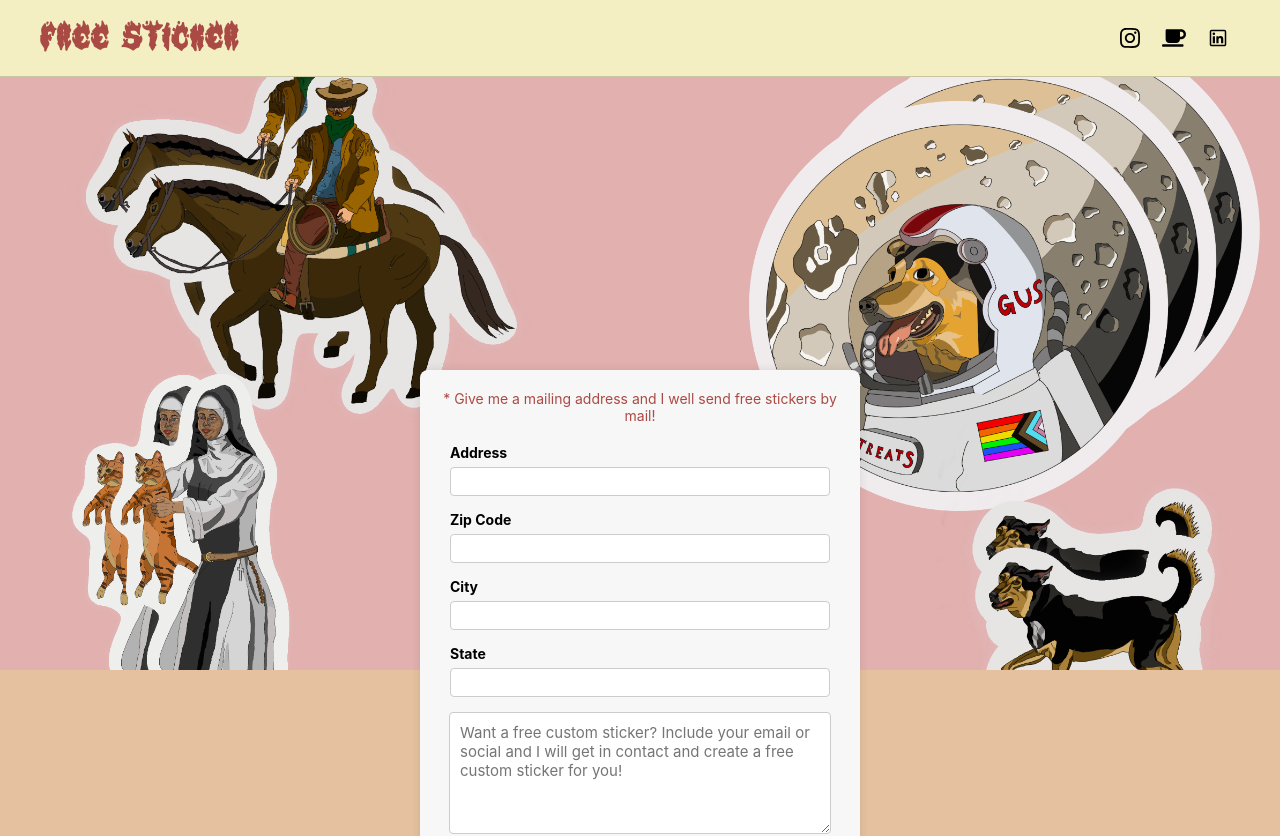
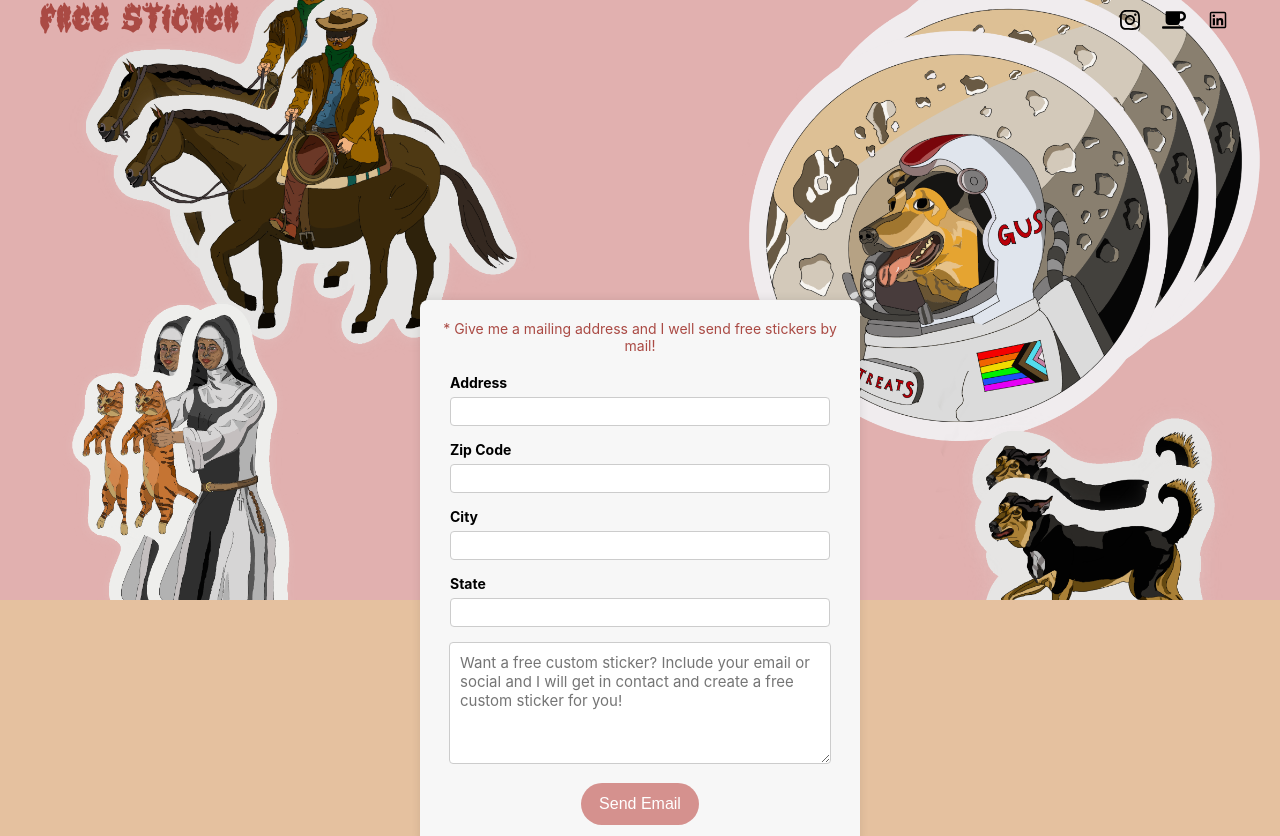
Before and after one commit to wliederer/betsy, a React (Create React App) app: page / in a window 1280 px wide. Shown: the top 836 px of the page. Built offline with nearby package versions, Linux system fonts and the light colour scheme.

Commit message:
adjust header scroll

```diff
--- a/src/Components/Header.css
+++ b/src/Components/Header.css
@@ -2,8 +2,9 @@
 
 /* Header container styles */
 header {
-  background-color: #f4efc2;
-  border-bottom: 1px solid rgba(14, 14, 14, 0.18);
+  /* background-color: #f4efc2; */
+  background-color: rgba(244, 239, 194, 0);
+  /* border-bottom: 1px solid rgba(14, 14, 14, 0.18); */
   position: fixed; /* Fixed position to keep the header at the top */
   top: 0;
   left: 0;
@@ -19,6 +20,7 @@ nav {
   display: flex;
   justify-content: space-between; /* Space out the logo and links */
   align-items: center; /* Vertically center items */
+  height: 40px;
 }
 
 @font-face {
--- a/src/Components/Header.js
+++ b/src/Components/Header.js
@@ -1,4 +1,4 @@
-import React from 'react'
+import React, { useEffect } from 'react'
 import './Header.css'
 import github from './svgs/github.svg'
 import coffee from './svgs/coffee.svg'
@@ -8,6 +8,19 @@ import instagram from './svgs/instagram.svg'
 import OutsideClickHandler from './OutsideClickHandler'
 
 const Header = ({ open, setIsOpen }) => {
+
+
+  window.addEventListener('scroll', function () {
+    var header = document.querySelector('header');
+    var scrollPosition = window.scrollY;
+
+    // Calculate opacity based on scroll position
+    var opacity = Math.min(0.5, scrollPosition / 500);
+
+    // Update the opacity of the header
+    header.style.backgroundColor = 'rgba(244, 239, 194, ' + opacity + ')';
+  });
+
   return (
     <header>
       <nav>
--- a/src/Components/Hero.css
+++ b/src/Components/Hero.css
@@ -4,7 +4,7 @@
     background-position: center;
     /* padding: 100px 0 200px 0; */
     height: 600px;
-    margin-top:70px;
+    /* margin-top:70px; */
     text-align: center;
     background-color: #e1b0af;
   }
```
